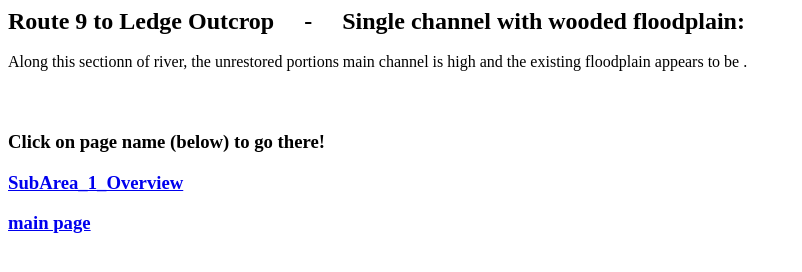
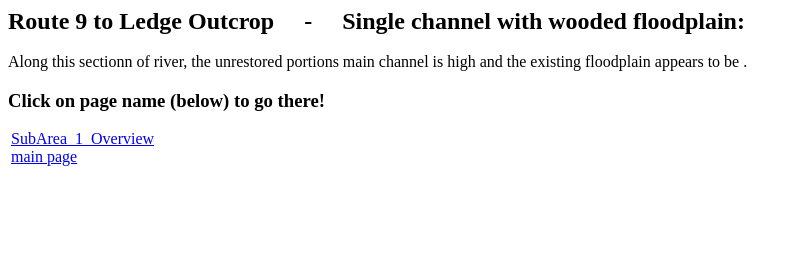
Before and after one commit to MarkJordan1955/MarkJordan1955.github.io, a plain HTML site: page Final_Project_Report/subArea1_sinChanWWF.html in a window 1280 px wide. Shown: the whole page, without its empty margins (0-802 px from the left). Drawn offline with Linux system fonts and the light colour scheme.

Commit message:
Update subArea1_sinChanWWF.html

```diff
--- a/Final_Project_Report/subArea1_sinChanWWF.html
+++ b/Final_Project_Report/subArea1_sinChanWWF.html
@@ -9,7 +9,7 @@
     <h2 style="margin-top: 0px; margin-left: 0px; margin-bottom: 0px;">
         Route 9 to Ledge Outcrop &emsp;-&emsp; Single channel with wooded floodplain:</h2><br>
 
-        <p style="margin-top: 0px; margin-left: 0px; margin-bottom: 60px;">
+        <p style="margin-top: 0px; margin-left: 0px; margin-bottom: 6px;">
             Along this sectionn of river, the unrestored portions main channel is high and the existing floodplain appears to be .<br>
             </p>
 
@@ -38,9 +38,8 @@
     <!-- =========================================================== -->
 
     <h3>Click on page name (below) to go there!</h3>
-    <a href="../Final_Project_Report/overviewSubArea1.html"><h3>SubArea_1_Overview</h3></a>
-    <a href="../Final_Project_Report/"><h3>main page</h3></a>
-
+    <a href="../Final_Project_Report/overviewSubArea1.html"><p style="margin-top: 0px; margin-left: 3px; margin-bottom: 0px;">SubArea_1_Overview</p></a>
+    <a href="../Final_Project_Report/"><p style="margin-top: 0px; margin-left: 3px; margin-bottom: 0px;">main page</p></a>
 
 
 </body>
```
